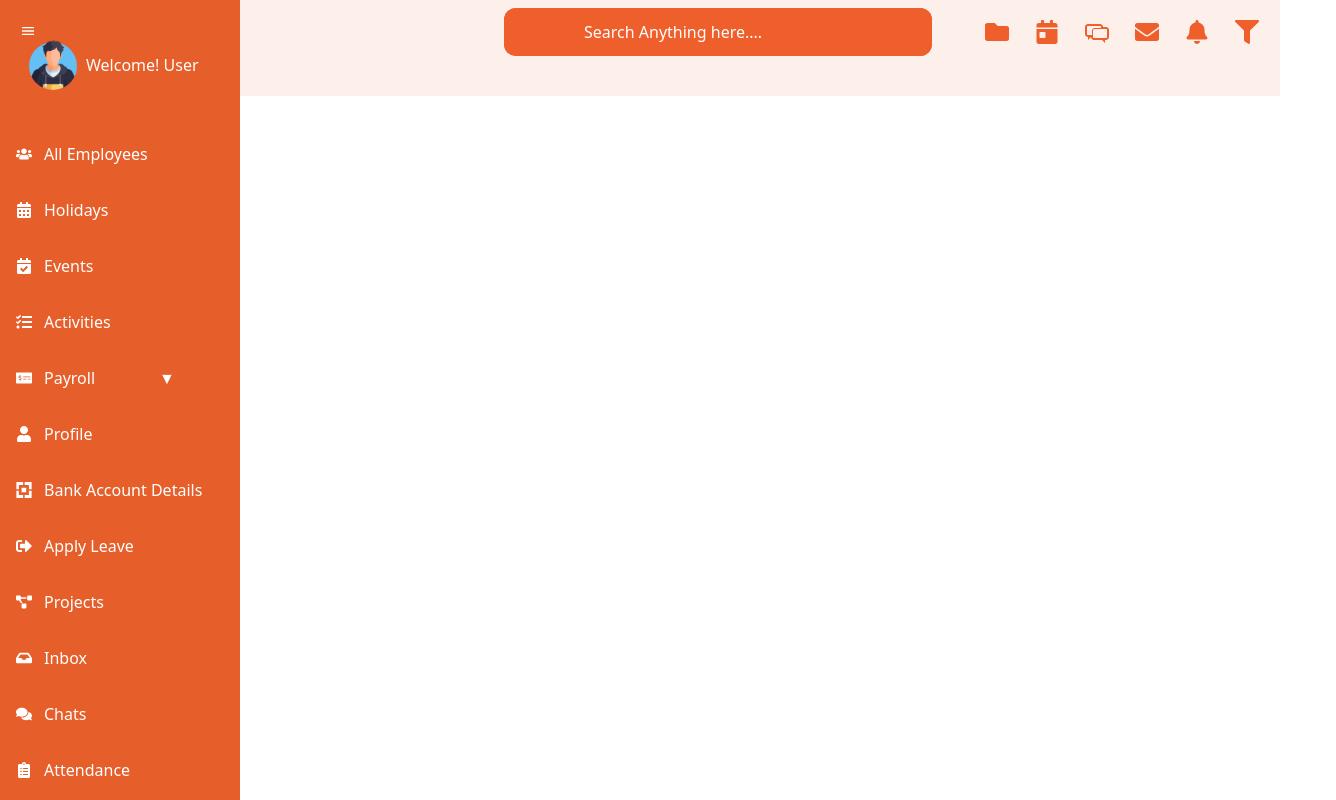
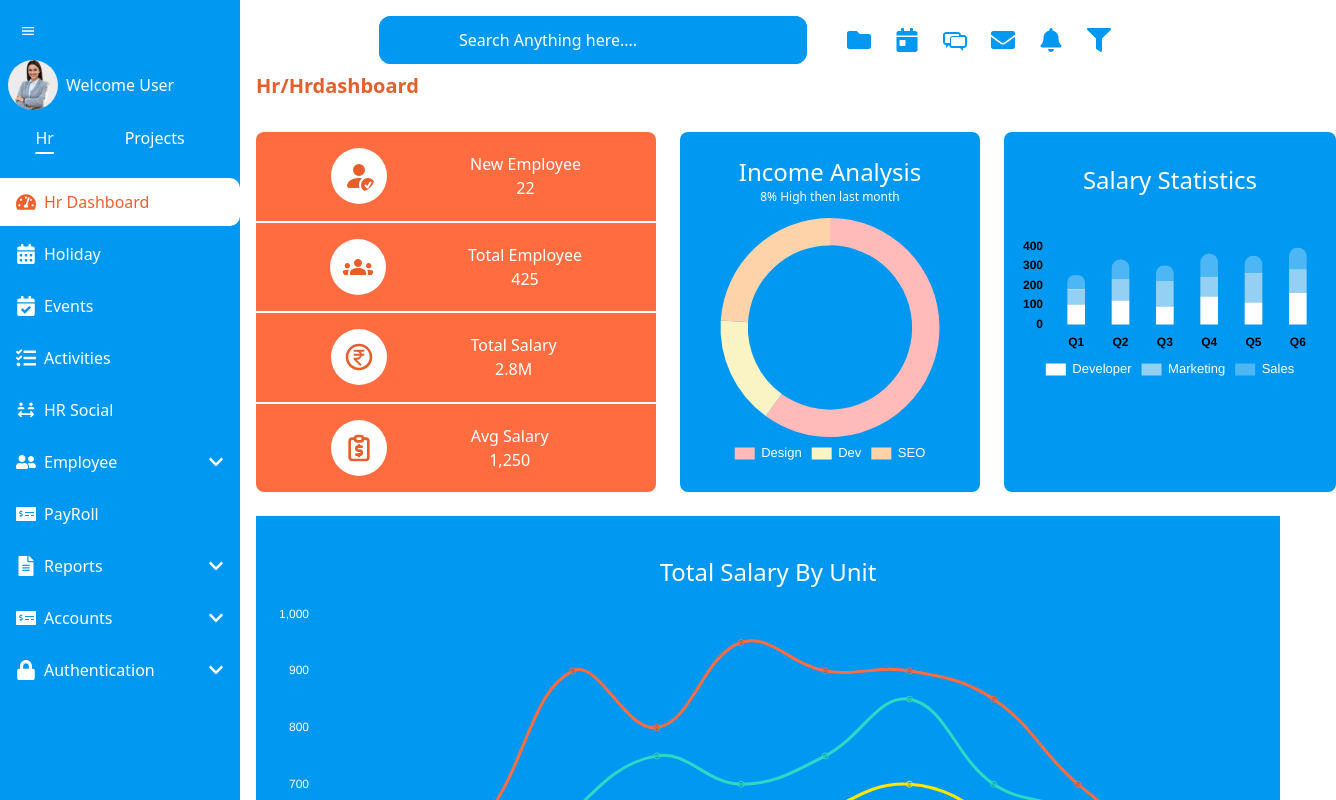
Before and after one commit to srisaikatla/HRMS, a React (Vite) app: page / in a window 1280 px wide. Shown: the top 800 px of the page, 1336 px wide, since content can reach past the window. Built offline with nearby package versions, Linux system fonts and the light colour scheme.

Commit message:
updated app.jsx

```diff
--- a/src/App.jsx
+++ b/src/App.jsx
@@ -24,8 +24,8 @@
     <div>
       <BrowserRouter>
         <Routes>
-          {/* <Route path="/" element={<Sidebar />} /> */}
-          <Route path="/" element={<EmployeeSideBar />} />
+          <Route path="/" element={<Sidebar />} />
+          {/* <Route path="/" element={<EmployeeSideBar />} /> */}
           <Route path="/login" element={<Login />} />
           <Route path="/register" element={<Register />} />
           <Route path="/forget-password" element={<ForgotPassword />} />
```
